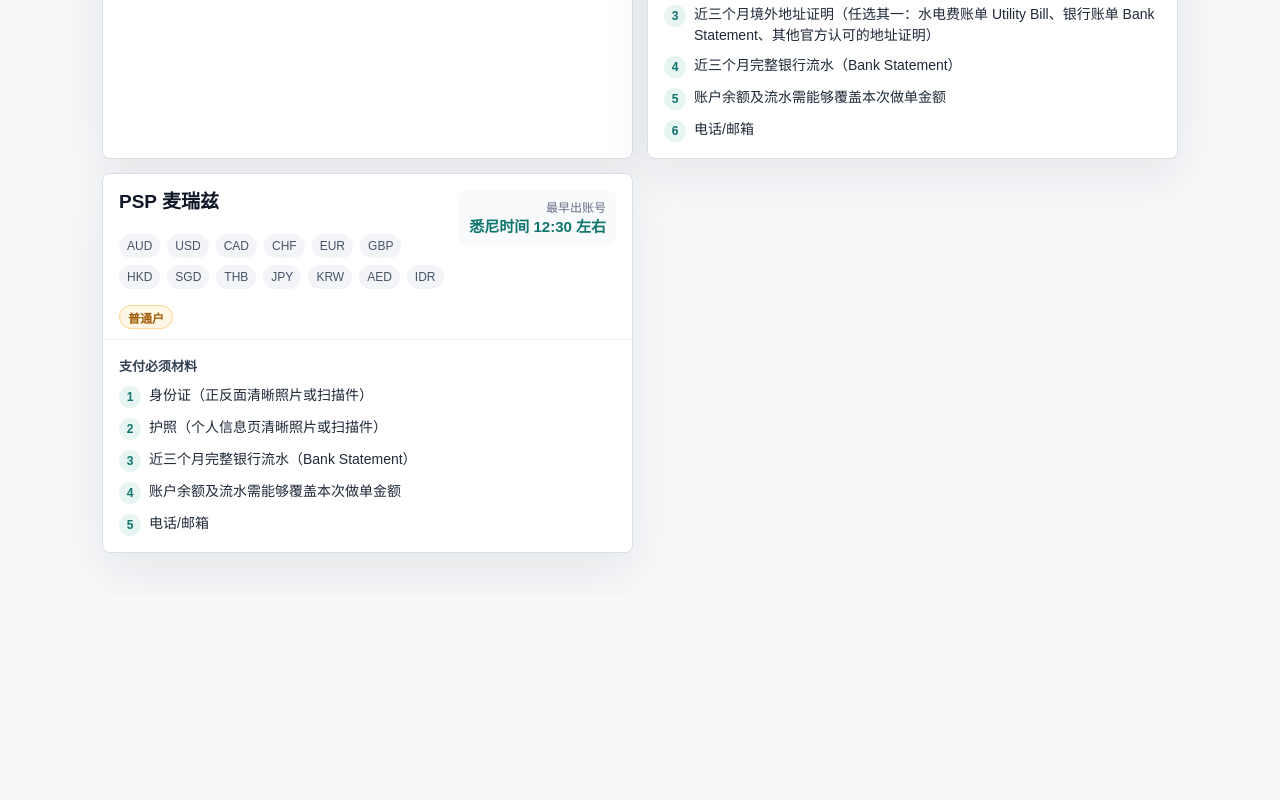
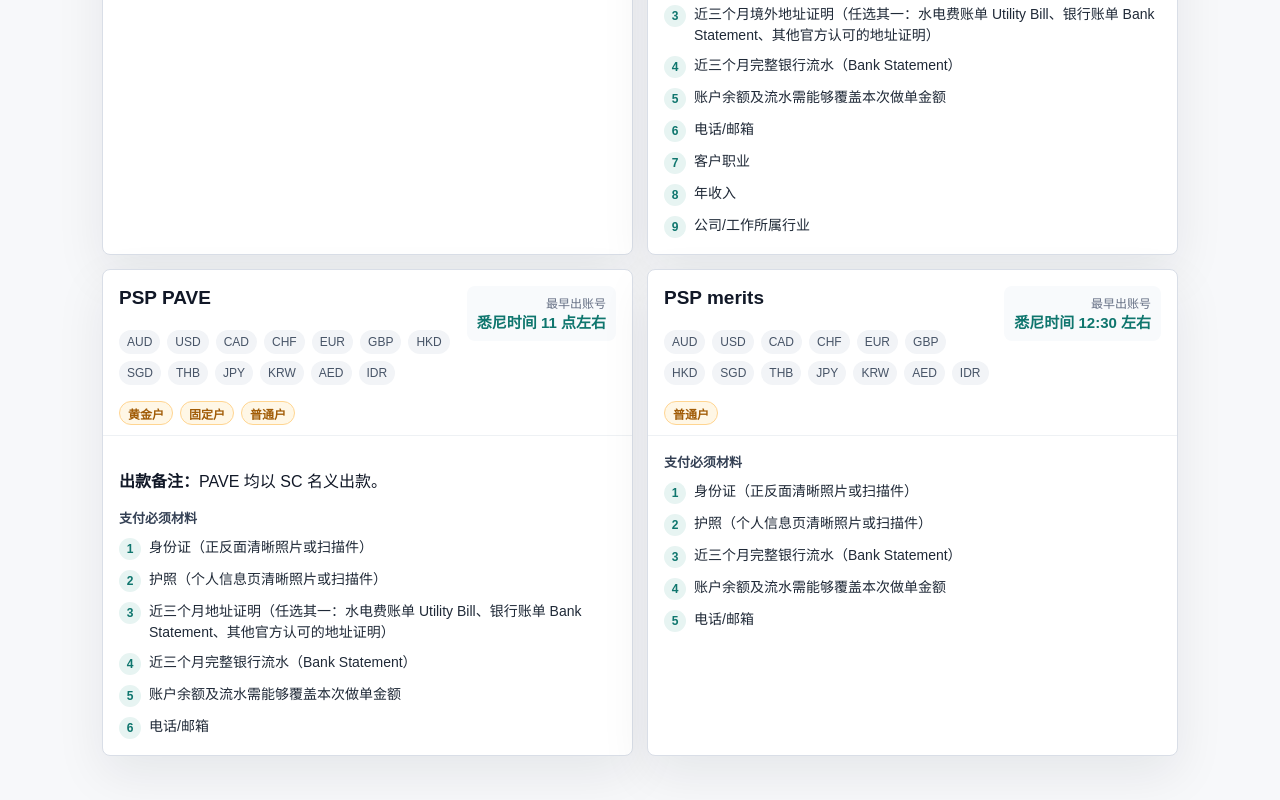
Before and after one commit to syglobalpaymentops/psp-order-info, a plain HTML site: page index.html in a window 1280 px wide. Shown: the part 1038-1838 px from the top of the page. Before the commit the page ends 1635 px from the top, so only its background shows below. Drawn offline with Linux system fonts and the light colour scheme.

Commit message:
Add files via upload

```diff
--- a/index.html
+++ b/index.html
@@ -453,7 +453,10 @@
           "近三个月境外地址证明（任选其一：水电费账单 Utility Bill、银行账单 Bank Statement、其他官方认可的地址证明）",
           "近三个月完整银行流水（Bank Statement）",
           "账户余额及流水需能够覆盖本次做单金额",
-          "电话/邮箱"
+          "电话/邮箱",
+          "客户职业",
+          "年收入",
+          "公司/工作所属行业"
         ]
       },
       {
@@ -465,11 +468,32 @@
         materials: [
           "身份证（正反面清晰照片或扫描件）",
           "护照（个人信息页清晰照片或扫描件）",
+          "近三个月境外地址证明（任选其一：水电费账单 Utility Bill、银行账单 Bank Statement、其他官方认可的地址证明）",
+          "近三个月完整银行流水（Bank Statement）",
+          "账户余额及流水需能够覆盖本次做单金额",
+          "电话/邮箱",
+          "客户职业",
+          "年收入",
+          "公司/工作所属行业"
+        ]
+      },
+      {
+        name: "PSP PAVE",
+        labels: ["黄金户", "固定户", "普通户"],
+        currencies: ["AUD", "USD", "CAD", "CHF", "EUR", "GBP", "HKD", "SGD", "THB", "JPY", "KRW", "AED", "IDR"],
+        accountTime: "悉尼时间 11 点左右",
+        note: "PAVE 均以 SC 名义出款。",
+        materials: [
+          "身份证（正反面清晰照片或扫描件）",
+          "护照（个人信息页清晰照片或扫描件）",
+          "近三个月地址证明（任选其一：水电费账单 Utility Bill、银行账单 Bank Statement、其他官方认可的地址证明）",
+          "近三个月完整银行流水（Bank Statement）",
+          "账户余额及流水需能够覆盖本次做单金额",
           "电话/邮箱"
         ]
       },
       {
-        name: "PSP 麦瑞兹",
+        name: "PSP merits",
         labels: ["普通户"],
         currencies: ["AUD", "USD", "CAD", "CHF", "EUR", "GBP", "HKD", "SGD", "THB", "JPY", "KRW", "AED", "IDR"],
         accountTime: "悉尼时间 12:30 左右",
@@ -548,6 +572,7 @@
             ${(psp.labels || []).map((label) => `<span class="chip gold">${escapeHtml(label)}</span>`).join("")}
           </div>
           <div class="card-body">
+            ${psp.note ? `<p class="notice"><strong>出款备注：</strong>${escapeHtml(psp.note)}</p>` : ""}
             <p class="section">支付必须材料</p>
             <ul class="materials">
               ${psp.materials.map((item, index) => `
@@ -564,6 +589,7 @@
         `${psp.name}`,
         `币种：${selectedCurrency}`,
         `最早出账号时间：${psp.accountTime}`,
+        ...(psp.note ? [`出款备注：${psp.note}`] : []),
         "支付必须材料：",
         ...psp.materials.map((item, index) => `${index + 1}. ${item}`),
         ""
```
Also changed, not shown: payment-route-desk.html (+27 -1 lines).
